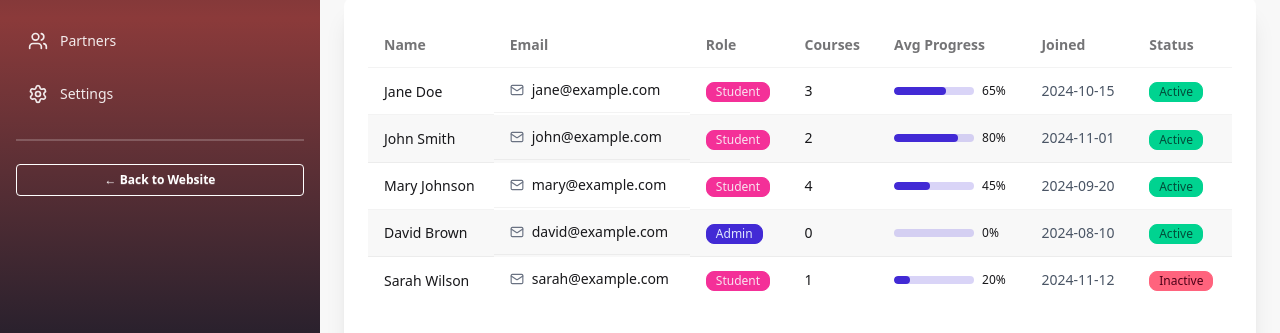
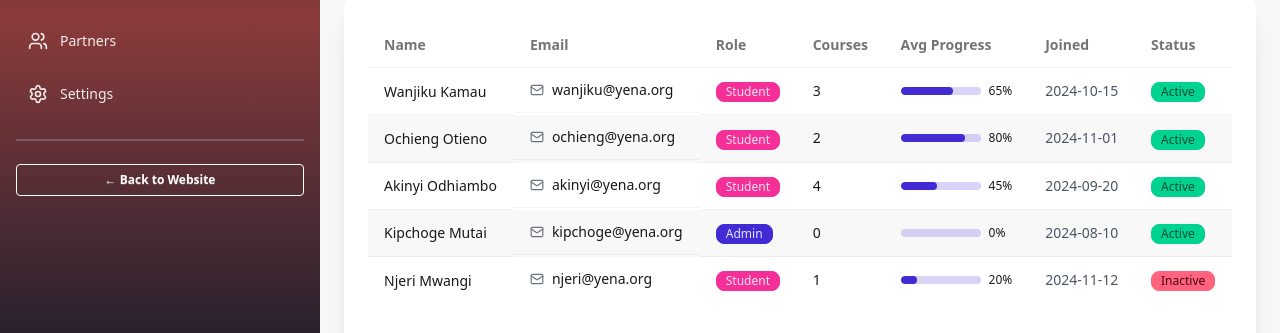
Before and after one commit to steve-kings/Job_Openings_Kenya, a Next.js app: page /admin/users in a window 1280 px wide. Shown: the part 464-797 px from the top of the page. Built offline with nearby package versions, Linux system fonts and the light colour scheme; no server answers.

Commit message:
Remove admin credentials from login page and replace generic names with Kenyan names

```diff
--- a/src/app/admin/users/page.tsx
+++ b/src/app/admin/users/page.tsx
@@ -9,11 +9,11 @@ export default function AdminUsersPage() {
 
     // Mock Data
     const users = [
-        { id: 1, name: 'Jane Doe', email: 'jane@example.com', role: 'Student', coursesEnrolled: 3, progress: 65, joined: '2024-10-15', status: 'Active' },
-        { id: 2, name: 'John Smith', email: 'john@example.com', role: 'Student', coursesEnrolled: 2, progress: 80, joined: '2024-11-01', status: 'Active' },
-        { id: 3, name: 'Mary Johnson', email: 'mary@example.com', role: 'Student', coursesEnrolled: 4, progress: 45, joined: '2024-09-20', status: 'Active' },
-        { id: 4, name: 'David Brown', email: 'david@example.com', role: 'Admin', coursesEnrolled: 0, progress: 0, joined: '2024-08-10', status: 'Active' },
-        { id: 5, name: 'Sarah Wilson', email: 'sarah@example.com', role: 'Student', coursesEnrolled: 1, progress: 20, joined: '2024-11-12', status: 'Inactive' },
+        { id: 1, name: 'Wanjiku Kamau', email: 'wanjiku@yena.org', role: 'Student', coursesEnrolled: 3, progress: 65, joined: '2024-10-15', status: 'Active' },
+        { id: 2, name: 'Ochieng Otieno', email: 'ochieng@yena.org', role: 'Student', coursesEnrolled: 2, progress: 80, joined: '2024-11-01', status: 'Active' },
+        { id: 3, name: 'Akinyi Odhiambo', email: 'akinyi@yena.org', role: 'Student', coursesEnrolled: 4, progress: 45, joined: '2024-09-20', status: 'Active' },
+        { id: 4, name: 'Kipchoge Mutai', email: 'kipchoge@yena.org', role: 'Admin', coursesEnrolled: 0, progress: 0, joined: '2024-08-10', status: 'Active' },
+        { id: 5, name: 'Njeri Mwangi', email: 'njeri@yena.org', role: 'Student', coursesEnrolled: 1, progress: 20, joined: '2024-11-12', status: 'Inactive' },
     ];
 
     const filteredUsers = users.filter(user => {
--- a/src/app/login/page.tsx
+++ b/src/app/login/page.tsx
@@ -228,7 +228,7 @@ export default function Login() {
                                         </span>
                                         <input
                                             type="text"
-                                            placeholder="John Doe"
+                                            placeholder="e.g., Wanjiku Kamau"
                                             className="input input-bordered w-full pl-10"
                                             value={fullName}
                                             onChange={(e) => setFullName(e.target.value)}
@@ -328,12 +328,6 @@ export default function Login() {
                     </div>
                 </div>
 
-                {/* Admin Credentials Info (for development) */}
-                <div className="mt-4 p-4 bg-gradient-to-r from-[#F39C12]/10 to-[#C44536]/10 border-2 border-[#F39C12] rounded-lg text-sm">
-                    <p className="font-semibold text-[#C44536] mb-2">Admin Login:</p>
-                    <p className="text-gray-700">Email: kingscreationagency635@gmail.com</p>
-                    <p className="text-gray-700">Password: @kings635</p>
-                </div>
             </div>
         </div>
     );
--- a/src/app/partner/page.tsx
+++ b/src/app/partner/page.tsx
@@ -47,7 +47,7 @@ export default function PartnerPage() {
                                 <label className="label">
                                     <span className="label-text font-semibold">Contact Name</span>
                                 </label>
-                                <input type="text" placeholder="John Doe" className="input input-bordered w-full" required />
+                                <input type="text" placeholder="e.g., Wanjiku Kamau" className="input input-bordered w-full" required />
                             </div>
                             <div className="form-control">
                                 <label className="label">
```
